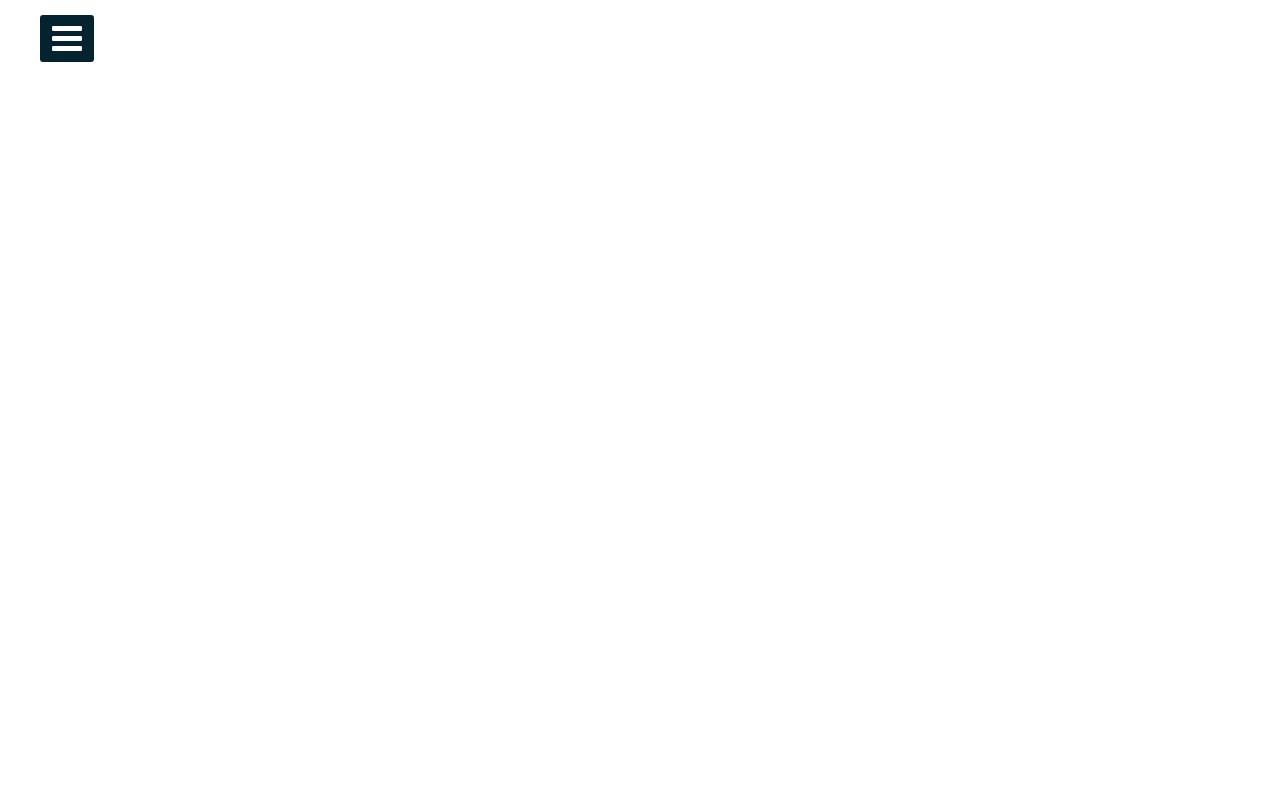
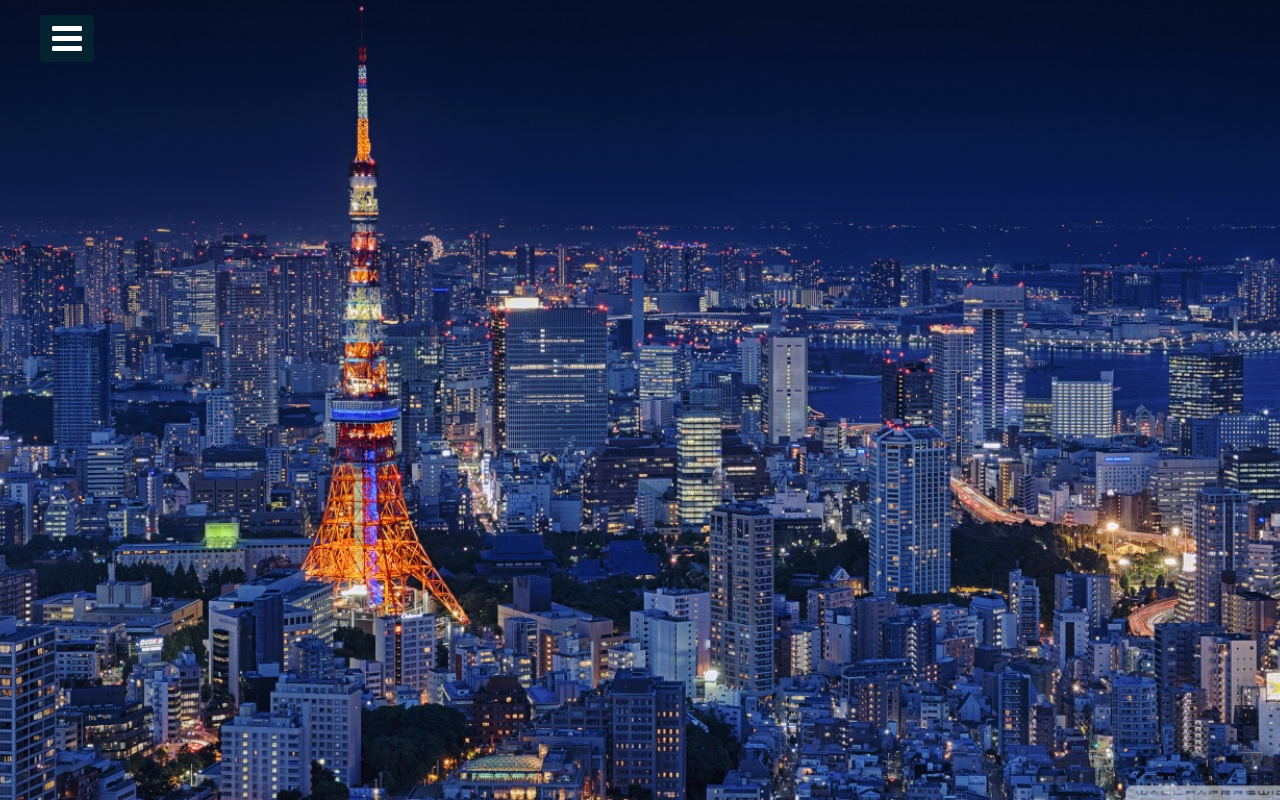
Before and after one commit to Ghidyon/animated-sidenav, a plain HTML site: page index.html in a window 1280 px wide. Drawn offline with Linux system fonts and the light colour scheme.

Commit message:
added image background

```diff
--- a/style.css
+++ b/style.css
@@ -74,7 +74,7 @@ label #close {
     left: -190px;
     top: 15px;
     font-size: 30px;
-    color: #0a5275;
+    color: red;
     background: #042331;
     border-radius: 3px;
     padding: 4px 9px;
@@ -98,5 +98,13 @@ input[type=checkbox]:checked ~ label #close {
 }
 
 section {
+    height: 100vh;
+    background: url(image/bg.jpg) no-repeat;
+    background-position: center;
+    background-size: cover;
+    transition: all .5s ease;
+}
 
+input[type=checkbox]:checked ~ section {
+    margin-left: 250px;
 }
```
